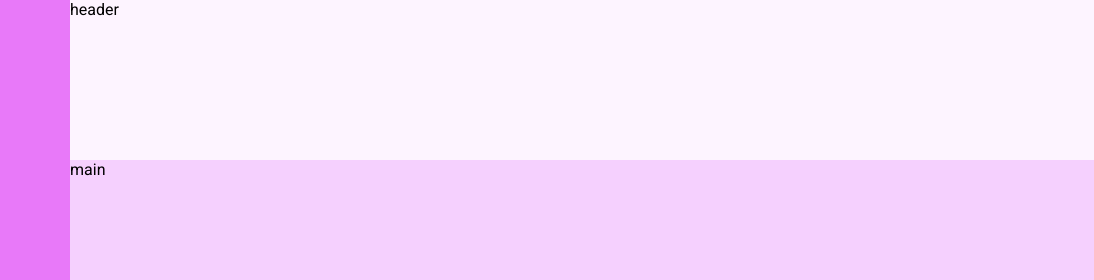
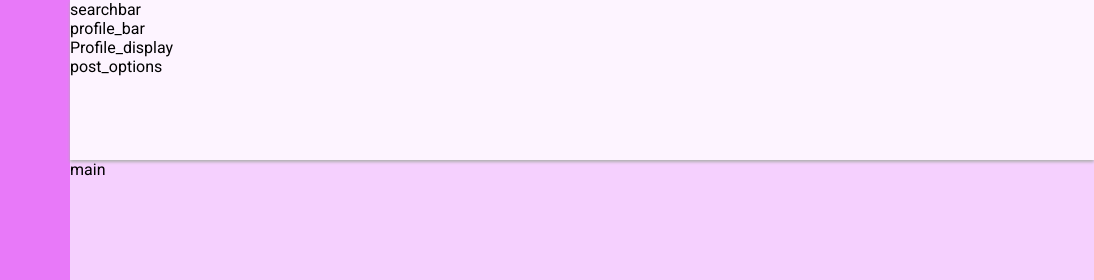
Before and after one commit to CronusV/Admin-Dashboard, a plain HTML site: page index.html in a window 1280 px wide. Shown: the top 280 px of the page, 186-1280 px from the left. Drawn offline with Linux system fonts and the light colour scheme; a web font is replaced by a local one.

Commit message:
added structure for header, still need to add content and styling

```diff
--- a/index.html
+++ b/index.html
@@ -99,7 +99,16 @@
           </ul>
         </div>
       </div>
-      <div class="header">header</div>
+      <div class="header">
+        <div class="header__top">
+          <div class="search_bar">searchbar</div>
+          <div class="profile_bar">profile_bar</div>
+        </div>
+        <div class="header__bottom">
+          <div class="profile_display">Profile_display</div>
+          <div class="post_options">post_options</div>
+        </div>
+      </div>
       <div class="main">main</div>
     </div>
   </body>
--- a/styles.css
+++ b/styles.css
@@ -56,7 +56,6 @@ body {
 .small_icon {
   width: 20px;
   margin-right: 10px;
-
   /* This is used to change the color of the svg image, instead of manually changing every color in each svg */
   /* filter: invert(100%) sepia(0%) saturate(7456%) hue-rotate(187deg)
     brightness(112%) contrast(100%); */
@@ -87,6 +86,8 @@ body {
   grid-column: 2 / span 1;
   grid-row: 1 / span 1;
   background-color: #fdf4ff; /* 50 */
+  position: relative; /* So you can see the box shadow */
+  box-shadow: 0px 2px 3px rgb(175, 175, 175);
 }
 
 .main {
```
